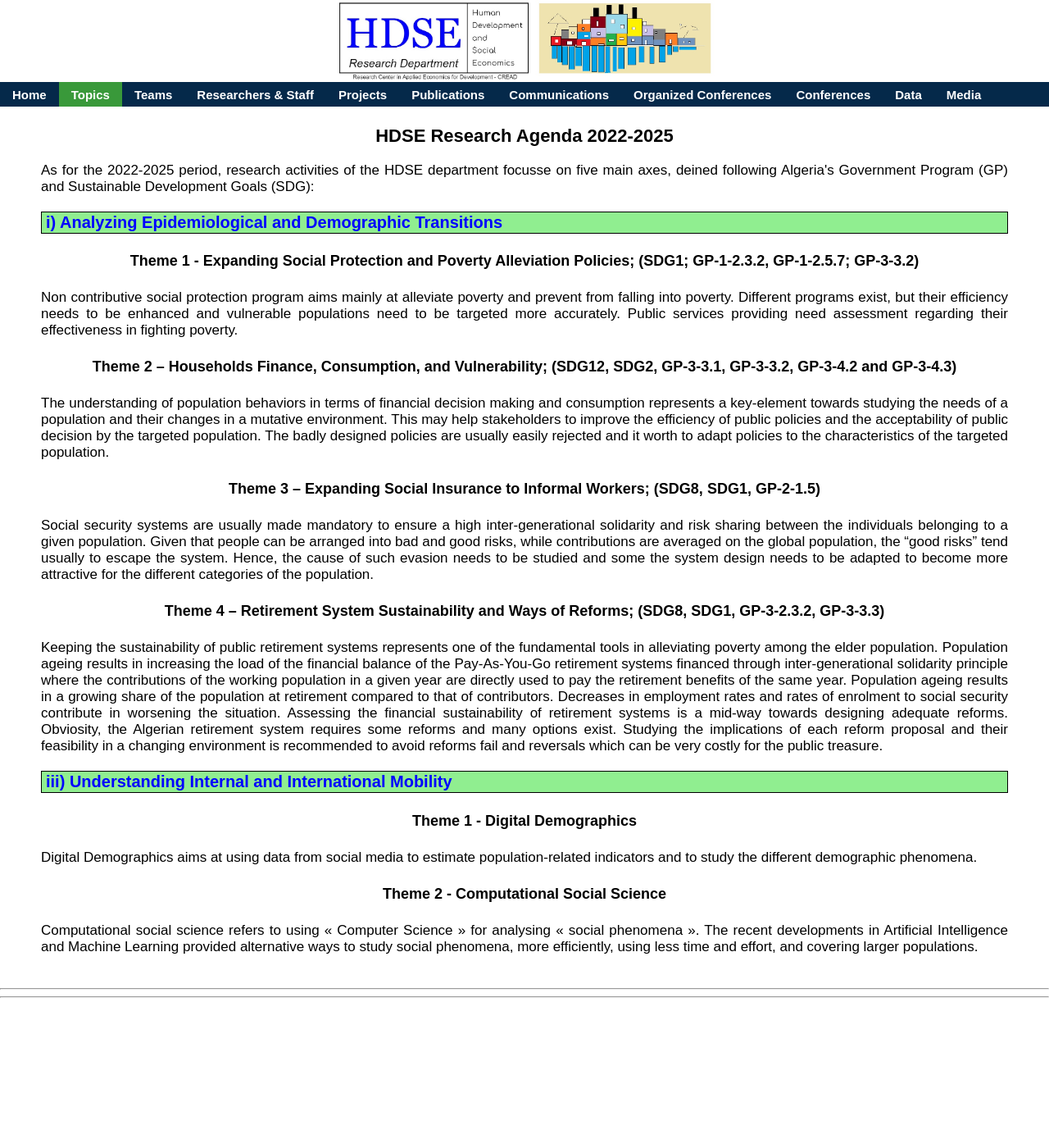
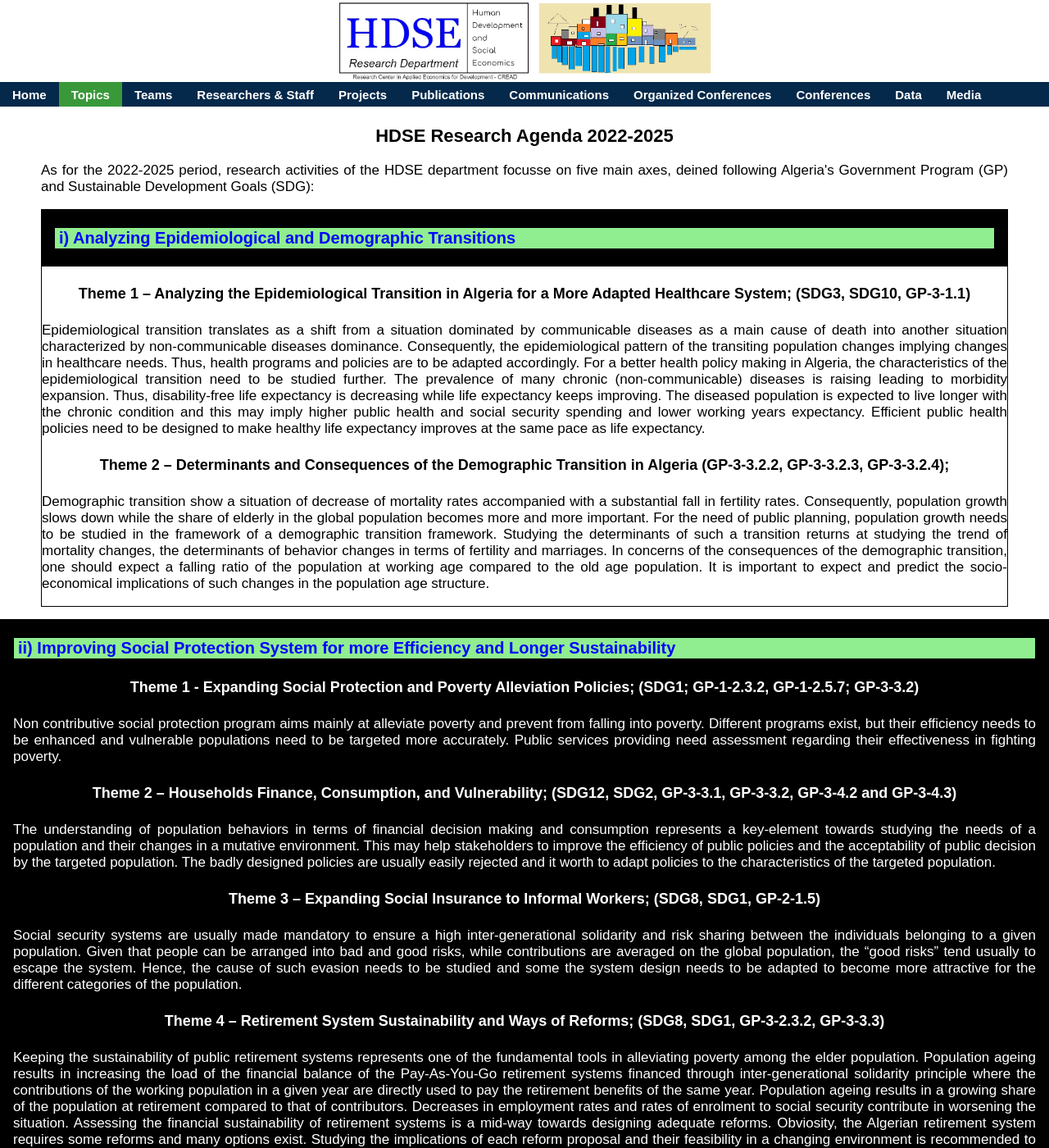
Before and after one commit to Farid-FLICI/farid-flici.github.io, a Jekyll site: the page topics.html, which Jekyll copies as it is, in a window 1280 px wide and 1400 px high. Shown: the whole window at 82% size. Built offline with Jekyll 4.4.1, drawn with Linux system fonts in a browser that asks for light colours; some of the changed text lies outside the part shown.

Commit message:
Update topics.html

```diff
--- a/topics.html
+++ b/topics.html
@@ -25,8 +25,10 @@
 @media screen and (max-width: 600px) {   ul.topnav li.right,    ul.topnav li {float: center;}    }
 
 .header { position:fixed; top:0px; padding: 0px 0px 0px 0px;text-align: center; background-color: white; height:100px; width: 100%  }
-.pbox { padding: 0px 0px 0px 0px;text-align: justify; background-color: white; padding: 5px 15px 5px 15px; margin: 0px 0px 0px 0px;
-  border: 1px solid #000}
+.pbox{    border: 1px solid #000;}
+.pbox header {    background: #000;    color: #fff;    padding: 1px 15px 1px 15px;}
+.pbox__body {    padding: 5px 15px 5px 15px;}
+
 </style>
 </head>
 <body>
@@ -53,8 +55,9 @@
    <p> As for the 2022-2025 period, research activities of the HDSE department focusse on five main axes, deined following Algeria's
      Government Program (GP) and Sustainable Development Goals (SDG):    </p>
 
-   <h3> i) Analyzing Epidemiological and Demographic Transitions </h2>
-  <div class="pbox>
+  <div class="pbox">
+   <header><h3> i) Analyzing Epidemiological and Demographic Transitions </h2></header
+  <div class="pbox_body">
   <h4> Theme 1 – Analyzing the Epidemiological Transition in Algeria for a More Adapted Healthcare System; (SDG3, SDG10, GP-3-1.1) </h4>
    <p> Epidemiological transition translates as a shift from a situation dominated by communicable diseases as a main cause of death into
       another situation characterized by non-communicable diseases dominance. Consequently, the epidemiological pattern of the transiting
@@ -74,9 +77,11 @@
     falling ratio of the population at working age compared to the old age population.
     It is important to expect and predict the socio-economical implications of such changes in the population age structure.</p>
   </div >
+  </div>
 
-   <h3> ii) Improving Social Protection System for more Efficiency and Longer Sustainability </h2>
- <div class="pbox>
+  <div class="pbox">
+  <header><h3> ii) Improving Social Protection System for more Efficiency and Longer Sustainability </h2></heade>
+  <div class="pbox_body">
   <h4> Theme 1 - Expanding Social Protection and Poverty Alleviation Policies; (SDG1; GP-1-2.3.2, GP-1-2.5.7; GP-3-3.2) </h4>
     <p> Non contributive social protection program aims mainly at alleviate poverty and prevent from falling into poverty.
       Different programs exist, but their efficiency needs to be enhanced and vulnerable populations need to be targeted more
@@ -105,15 +110,27 @@
     reform proposal and their feasibility in a changing environment is recommended to avoid reforms fail and reversals which can be very
     costly for the public treasure. </p>
   </div>
-    <h3> iii) Understanding Internal and International Mobility </h3>
- <div class="pbox>
+  </div>
+
+  <div class="pbox>
+  <header><h3> iii) Understanding Internal and International Mobility </h3></header>
+  <div class="pbox_body">
   <h4> Theme 1 – Sustainable Transport and Urban Planning for a Better Mobility and Living Environment; (SDG11, GP-1.6, GP-3-2.1, GP-3-2.2) </h4>
     <p> </p>
     <h4> Theme 2 – Irregular migration (Harga);</h4>
   </div>
-    <h3> iv) Evaluating Public Policy in terms of Primary, Secondary, and Higher Education (SDG4, GP-3-1-2) </h3>
-    <h3> v) Using Computer Sciences for Social Analysis (GP-1-2.5.6) </h3>
- <div class="pbox>
+  </div>
+
+  <div class="pbox">
+  <header><h3> iv) Evaluating Public Policy in terms of Primary, Secondary, and Higher Education (SDG4, GP-3-1-2) </h3></header>
+  <div class="pbox_body">
+                   </div>
+                        </div>
+
+  <div class="pbox">
+                   <header><h3> v) Using Computer Sciences for Social Analysis (GP-1-2.5.6) </h3></header>
+
+   <div class="pbox_body">
   <h4> Theme 1 - Digital Demographics </h4>
     <p> Digital Demographics aims at using data from social media to estimate population-related indicators and to
       study the different demographic phenomena. </p>
@@ -122,6 +139,7 @@
       The recent developments in Artificial Intelligence and Machine Learning provided alternative ways to study
       social phenomena, more efficiently, using less time and effort, and covering larger populations.</p>
   </div>
+                         </div>
  </div>
 <hr>
 
```
